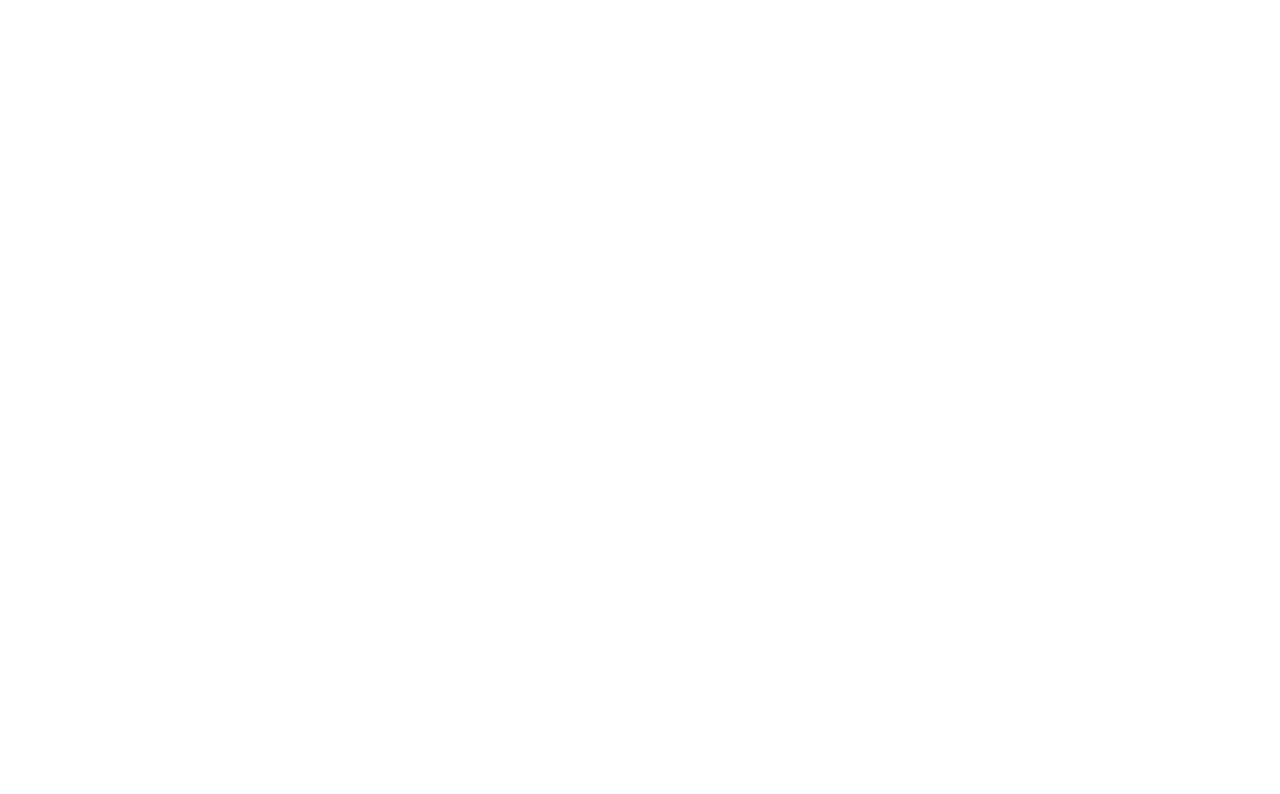
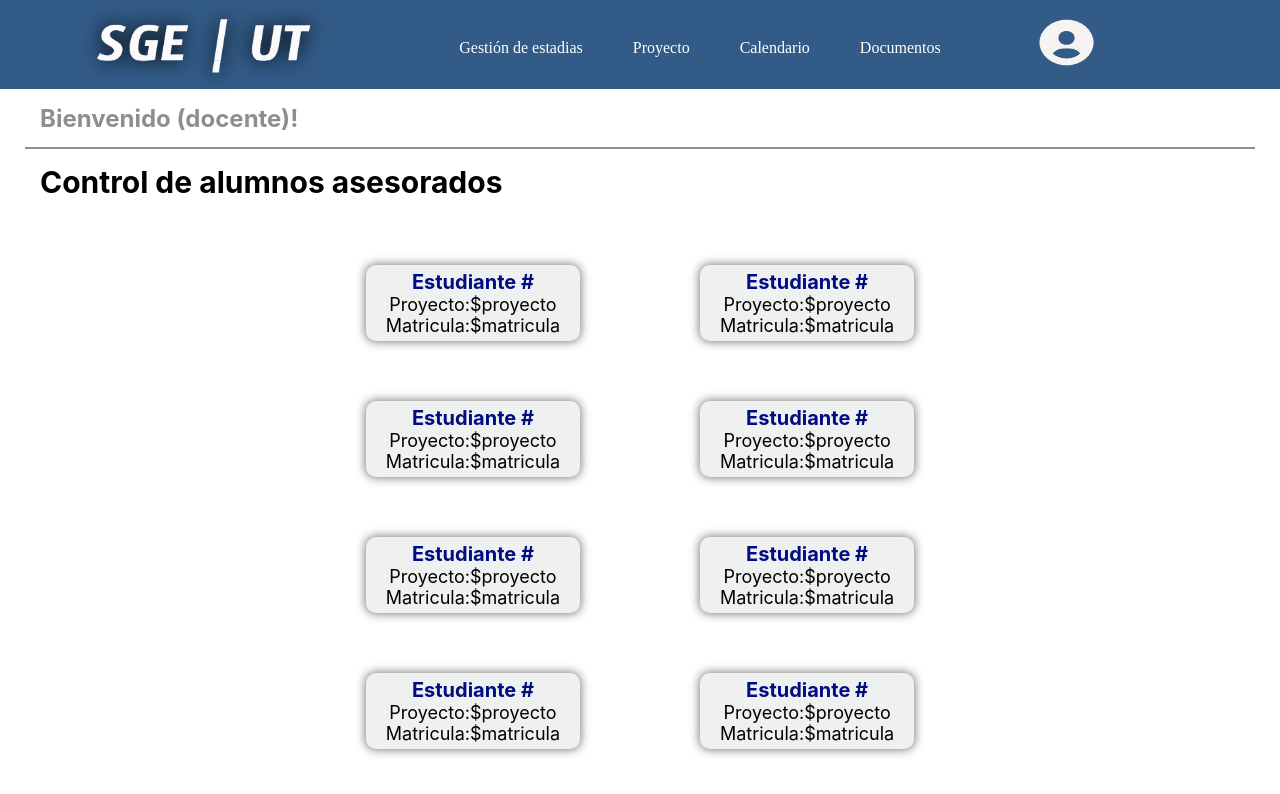
Before and after one commit to Karen-Hoil/sge_equipo, a React (Create React App) app: page / in a window 1280 px wide. Shown: the top 794 px of the page. Built offline with nearby package versions, Linux system fonts and the light colour scheme.

Commit message:
agrego modulo 4

```diff
--- /dev/null
+++ b/src/page/modulo4.css
@@ -0,0 +1,110 @@
+* {
+    margin: 0;
+    padding: 0;
+    box-sizing: border-box;
+}
+
+.nav {
+    display: flex;
+    background-color: #325B87;
+    align-items: center;
+    justify-content: space-between;
+    flex-wrap: wrap;
+    padding-bottom: 10px;
+}
+
+.flex-item {
+    margin: auto;
+    min-width: 200px;
+}
+
+.flex-item svg {
+    display: block; /* Para corregir problemas de alineación del SVG */
+    margin: auto; /* Ajuste para centrar horizontalmente */
+}
+
+.logo img {
+    margin: 15px 0 0 50px;
+    width: 220px;
+    height: 60px;
+    filter: drop-shadow(
+        0 0 10px rgb(0,0,0,8)
+    );
+}
+
+.flex-item ul {
+    display: flex;
+    flex-wrap: wrap;
+    color: white;
+    overflow-x: auto;
+}
+
+.div__ul-li {
+    list-style-type: none;
+    padding: 15px 0 0 50px;
+}
+
+.ul__li-a {
+    text-decoration: none;
+    font-family: Medium italic;
+}
+
+.user-img img {
+    padding-top: 10px;
+    width: 65px;
+    height: 65px;
+}
+
+/*! Acaba navbar*/
+
+.saludo {
+    height: 60px;
+    margin: 0 25px 0 25px;
+    border-bottom: 2px solid #8E8E8E;
+}
+
+.saludo h2 {
+    color: #8E8E8E;
+    padding: 15px;
+}
+
+.titulo {
+    margin: 0 25px 0 25px;
+}
+
+.titulo h1 {
+    padding: 15px;
+    font-size: 30px;
+}
+
+.container {
+    margin-top: 20px;
+}
+
+.container__fila {
+    display: flex;
+    flex-wrap: wrap;
+    width: 100%;
+    align-items: center;
+    justify-content: center;
+}
+
+.container__items {
+    border-radius: 10px;
+    box-shadow: 0px 0px 10px 1px rgba(0, 0, 0, 0.5);
+    padding: 5px 20px;
+    margin: 30px 60px;
+    background-color: #EFF1F0;
+    max-width: 250px;
+}
+
+.container__items h6 {
+    text-align: center;
+    color: #010D82;
+    font-size: 20px;
+}
+
+.container__items p {
+    text-align: center;
+    font-size: 18px;
+}
--- a/src/page/modulo4.js
+++ b/src/page/modulo4.js
@@ -1,13 +1,97 @@
 import React from "react";
+import logo from '../img/UT.png'
+import user from '../img/user.png'
+import './modulo4.css'
 
 //Módulo 4: Control de Alumnos Asesorados:
 
-function Modulo4(){
-    return[
-        <>
-
-        </>
-    ]
+function Modulo4() {
+  return (
+    <>
+      <header>
+        <nav class="nav">
+          <div class="flex-item logo">
+            <img src={logo} alt="logo-ut" class="header__nav" />
+          </div>
+          <div class="flex-item">
+            <ul>
+              <li class="div__ul-li">
+                <a class="ul__li-a">Gestión de estadias</a>
+              </li>
+              <li class="div__ul-li">
+                <a class="ul__li-a">Proyecto</a>
+              </li>
+              <li class="div__ul-li">
+                <a class="ul__li-a">Calendario</a>
+              </li>
+              <li class="div__ul-li">
+                <a class="ul__li-a">Documentos</a>
+              </li>
+            </ul>
+          </div>
+          <div class="flex-item user-img">
+            <img src={user} alt="User"/>
+          </div>
+        </nav>
+      </header>
+      <div class="saludo">
+        <h2>Bienvenido (docente)!</h2>
+      </div>
+      <div class="titulo">
+        <h1>Control de alumnos asesorados</h1>
+      </div>
+      <div class="container">
+        <div class="container__fila">
+          <div class="container__items">
+            <h6>Estudiante #</h6>
+            <p>Proyecto:$proyecto</p>
+            <p>Matricula:$matricula</p>
+          </div>
+          <div class="container__items">
+            <h6>Estudiante #</h6>
+            <p>Proyecto:$proyecto</p>
+            <p>Matricula:$matricula</p>
+          </div>
+        </div>
+        <div class="container__fila">
+          <div class="container__items">
+            <h6>Estudiante #</h6>
+            <p>Proyecto:$proyecto</p>
+            <p>Matricula:$matricula</p>
+          </div>
+          <div class="container__items">
+            <h6>Estudiante #</h6>
+            <p>Proyecto:$proyecto</p>
+            <p>Matricula:$matricula</p>
+          </div>
+        </div>
+        <div class="container__fila">
+          <div class="container__items">
+            <h6>Estudiante #</h6>
+            <p>Proyecto:$proyecto</p>
+            <p>Matricula:$matricula</p>
+          </div>
+          <div class="container__items">
+            <h6>Estudiante #</h6>
+            <p>Proyecto:$proyecto</p>
+            <p>Matricula:$matricula</p>
+          </div>
+        </div>
+        <div class="container__fila">
+          <div class="container__items">
+            <h6>Estudiante #</h6>
+            <p>Proyecto:$proyecto</p>
+            <p>Matricula:$matricula</p>
+          </div>
+          <div class="container__items">
+            <h6>Estudiante #</h6>
+            <p>Proyecto:$proyecto</p>
+            <p>Matricula:$matricula</p>
+          </div>
+        </div>
+      </div>
+    </>
+  )
 }
 
-export default Modulo4
+export default Modulo4;
```
Also changed, not shown: src/img/UT.png (added), src/img/user.png (added).
